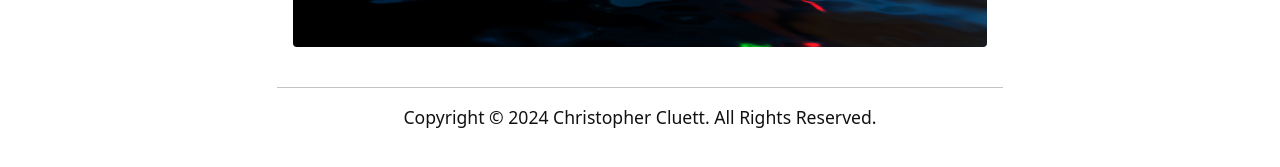
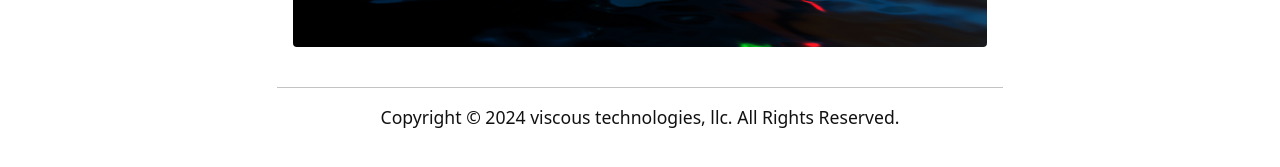
Before and after one commit to ccluett/viscous.tech, a Jekyll site: the page built from index.md, in a window 1280 px wide. Shown: the part 614-781 px from the top of the page. Built offline with Jekyll 4.4.1, drawn with Linux system fonts in a browser that asks for light colours.

Commit message:
Update index.md

```diff
--- a/index.md
+++ b/index.md
@@ -7,7 +7,7 @@ layout: default
 {% include figure.html img="cormorant-1a.png" width="100%" %}
 
 ---------
-<p style="text-align: center;">Copyright © 2024 Christopher Cluett. All Rights Reserved.</p>
+<p style="text-align: center;">Copyright © 2024 viscous technologies, llc. All Rights Reserved.</p>
 
 <!---
 {% include figure.html img="primary-logo.jpg" width="20%" %}
```
